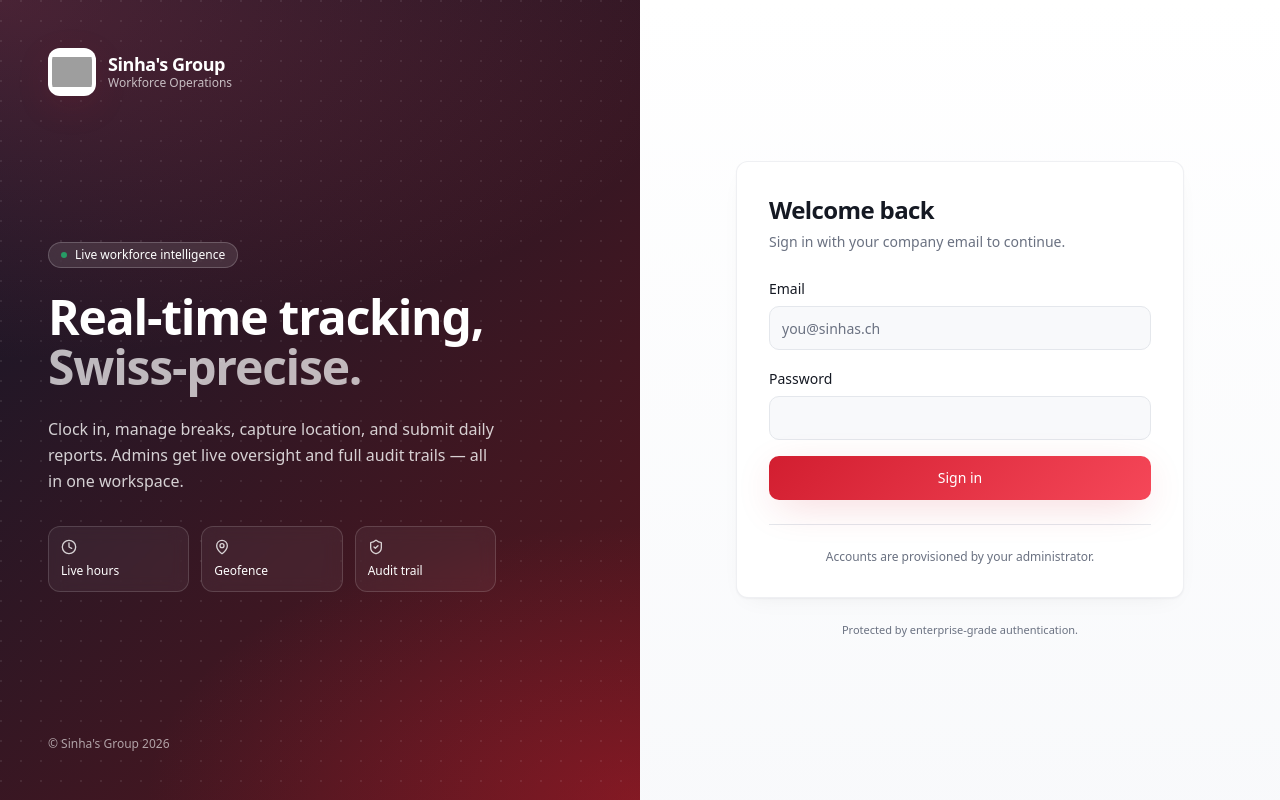
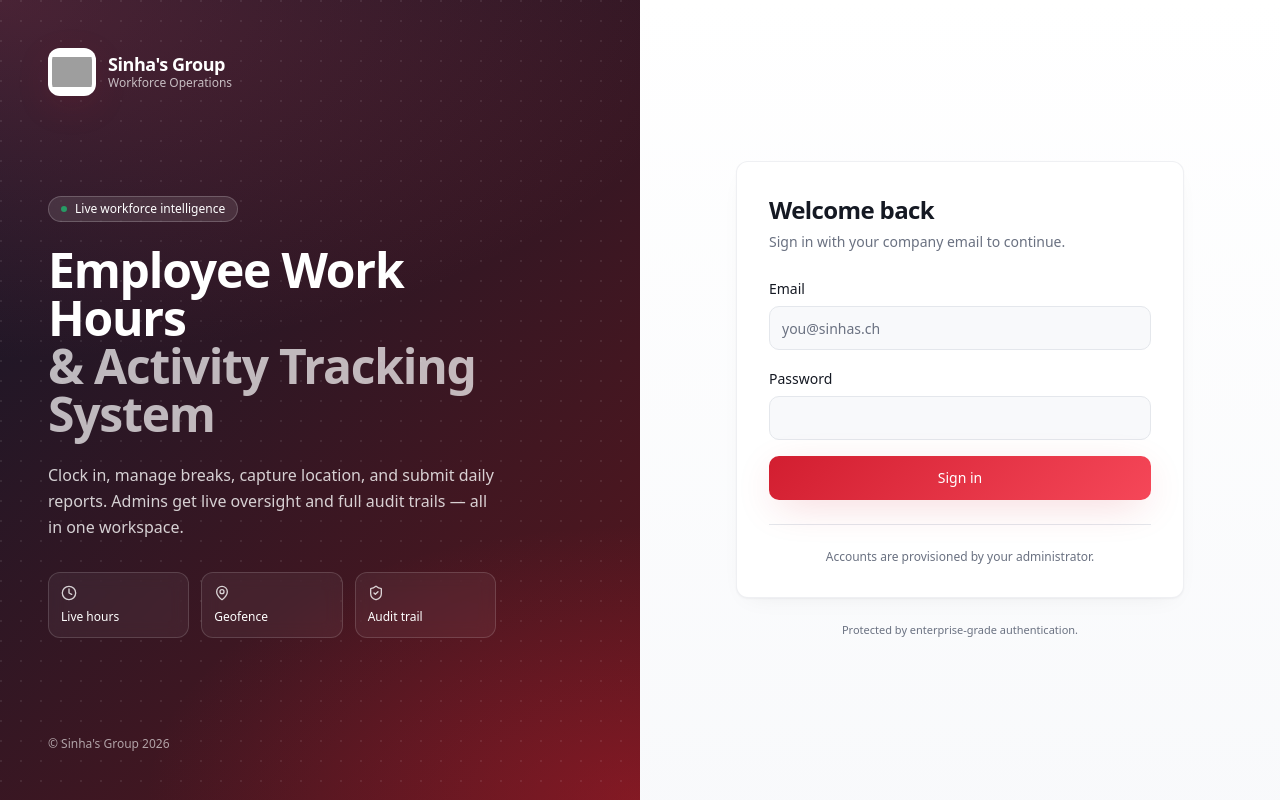
Before and after one commit to deba2k5/expensify-esque, a React (Vite) app: page /login in a window 1280 px wide. Built offline with nearby package versions, Linux system fonts and the light colour scheme; no server answers; grey boxes are pictures that could not be loaded; the HTML template or start-up script is replaced by a standard one.

Commit message:
Changes
Co-authored-by: deba2k5 <203879087+deba2k5@users.noreply.github.com>

```diff
--- a/src/pages/Login.tsx
+++ b/src/pages/Login.tsx
@@ -52,9 +52,9 @@ export default function Login() {
           <div className="inline-flex items-center gap-2 px-3 py-1 rounded-full bg-white/10 border border-white/20 text-xs backdrop-blur">
             <span className="h-1.5 w-1.5 rounded-full bg-success animate-pulse" /> Live workforce intelligence
           </div>
-          <h1 className="text-5xl font-semibold leading-[1.05] tracking-tight">
-            Real-time tracking,<br/>
-            <span className="text-white/70">Swiss-precise.</span>
+          <h1 className="text-4xl xl:text-5xl font-semibold leading-[1.05] tracking-tight">
+            Employee Work Hours<br/>
+            <span className="text-white/70">& Activity Tracking System</span>
           </h1>
           <p className="text-white/80 text-base leading-relaxed">
             Clock in, manage breaks, capture location, and submit daily reports.
```
